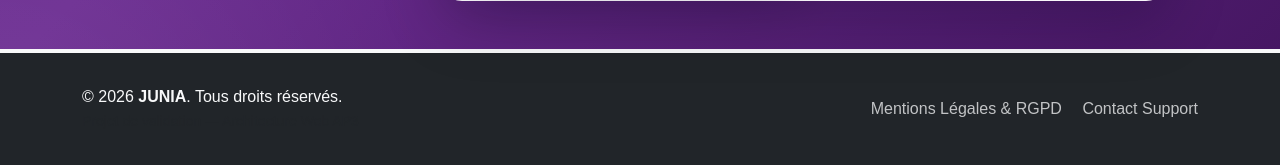
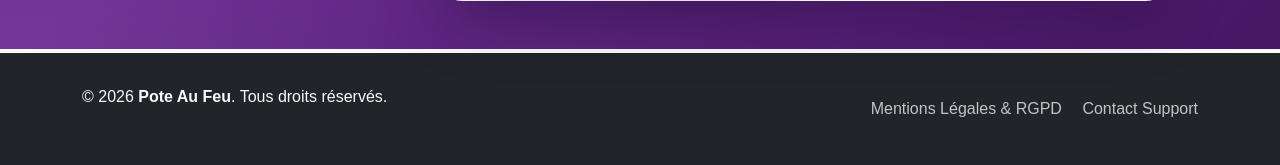
Before and after one commit to lthihuongn/projet_final_web_AP3, a PHP site: page /index.php in a window 1280 px wide. Shown: the part 1190-1355 px from the top of the page. Run offline with PHP 8.4, Linux system fonts and the light colour scheme.

Commit message:
copyright

```diff
--- a/inc/footer.php
+++ b/inc/footer.php
@@ -4,7 +4,7 @@
     <div class="container">
         <div class="row align-items-center py-2">
             <div class="col-md-6 text-center text-md-start mb-3 mb-md-0">
-                <p class="mb-0">&copy; <?php echo date('Y'); ?> <strong>JUNIA</strong>. Tous droits réservés.</p>
+                <p class="mb-0">&copy; <?php echo date('Y'); ?> <strong>Pote Au Feu</strong>. Tous droits réservés.</p>
                 <small class="text-muted">Projet de validation — Architecture Web AP3</small>
             </div>
 
```
